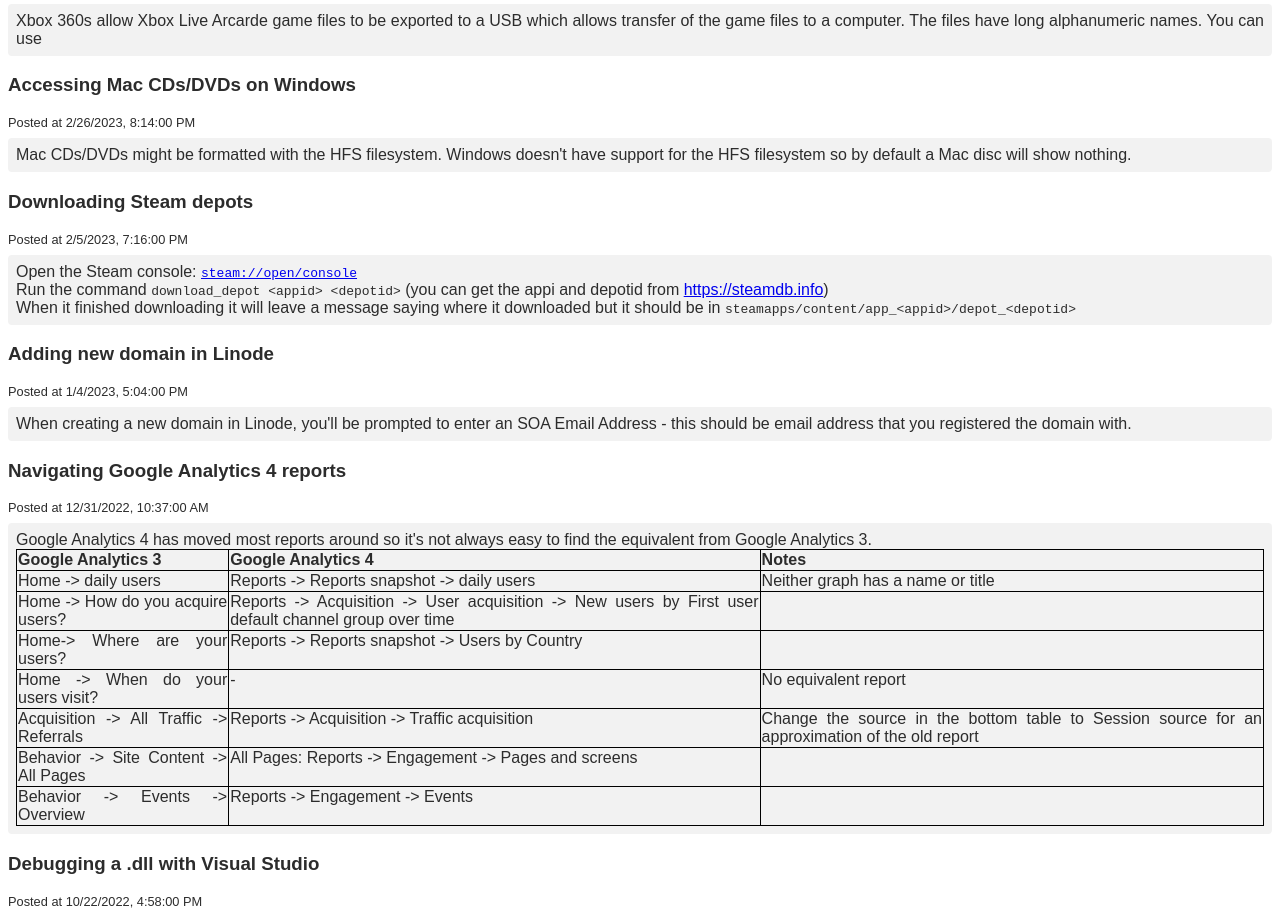
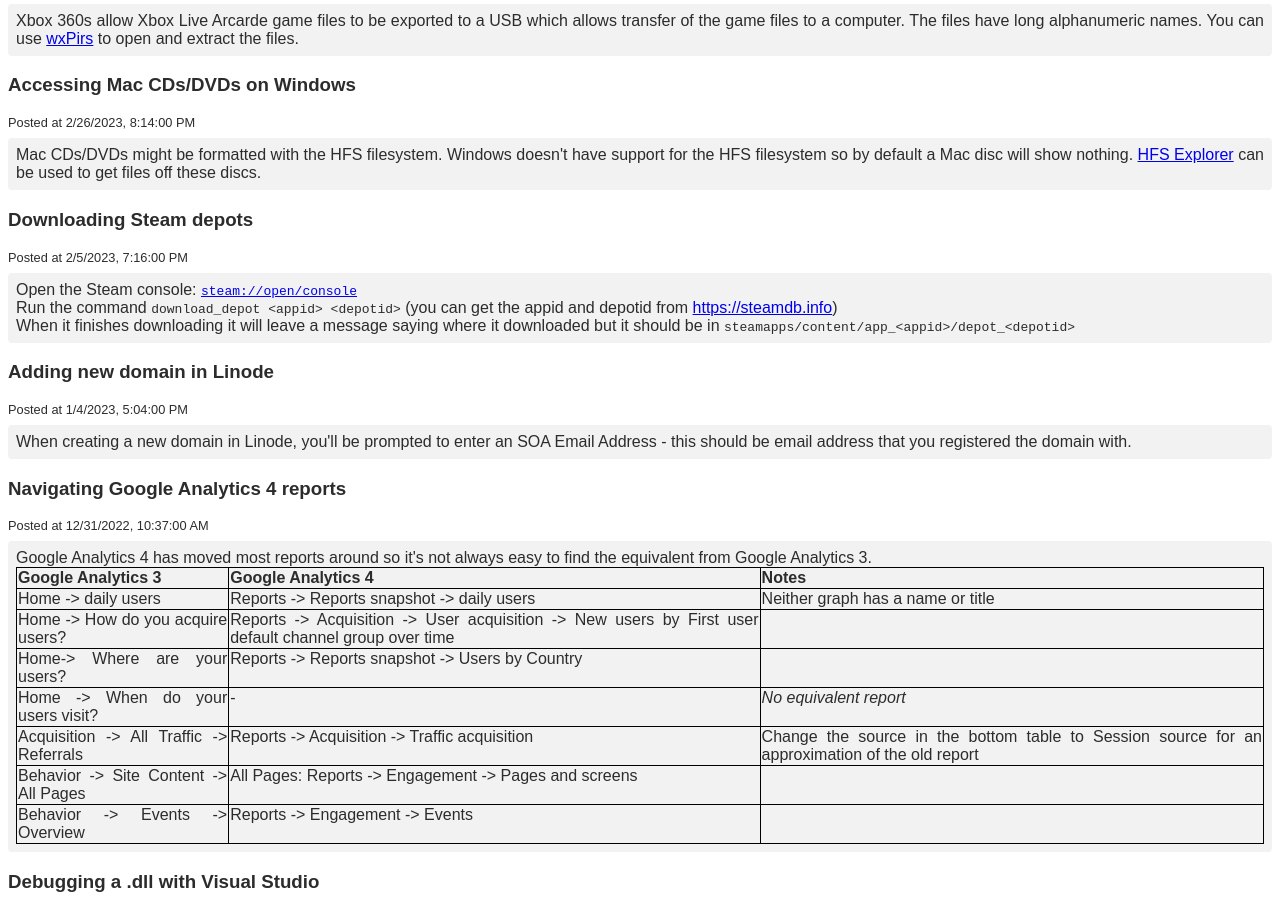
Before and after one commit to tschumann/tomschumann, a React app: page / in a window 1280 px wide. Shown: the part 1680-2593 px from the top of the page. Built offline with nearby package versions, Linux system fonts and the light colour scheme.

Commit message:
Fixed some mistakes.

```diff
--- a/posts.yaml
+++ b/posts.yaml
@@ -84,7 +84,7 @@
       <tr>
         <td>Home -> When do your users visit?</td>
         <td>-</td>
-        <td>No equivalent report</td>
+        <td><em>No equivalent report</em></td>
       </tr>
       <tr>
         <td>Acquisition -> All Traffic -> Referrals</td>
@@ -118,8 +118,8 @@
   time: '2023-02-05 19:16:00'
   body: |
     Open the Steam console: <code><a href="steam://open/console" target="_blank">steam://open/console</a></code><br/>
-    Run the command <code>download_depot &lt;appid&gt; &lt;depotid&gt;</code> (you can get the appi and depotid from <a href="https://steamdb.info" target="_blank">https://steamdb.info</a>)</code><br/>
-    When it finished downloading it will leave a message saying where it downloaded but it should be in <code>steamapps/content/app_&lt;appid&gt;/depot_&lt;depotid&gt;</code>
+    Run the command <code>download_depot &lt;appid&gt; &lt;depotid&gt;</code> (you can get the appid and depotid from <a href="https://steamdb.info" target="_blank">https://steamdb.info</a>)</code><br/>
+    When it finishes downloading it will leave a message saying where it downloaded but it should be in <code>steamapps/content/app_&lt;appid&gt;/depot_&lt;depotid&gt;</code>
   tags:
   - steam
 
@@ -127,7 +127,7 @@
   title: Accessing Mac CDs/DVDs on Windows
   time: '2023-02-26 20:14:00'
   body: |
-    Mac CDs/DVDs might be formatted with the HFS filesystem. Windows doesn't have support for the HFS filesystem so by default a Mac disc will show nothing. <a href="https://www.catacombae.org/hfsexplorer/" target="_blank>HFS Explorer</a> can be used to get files off these discs.
+    Mac CDs/DVDs might be formatted with the HFS filesystem. Windows doesn't have support for the HFS filesystem so by default a Mac disc will show nothing. <a href="https://www.catacombae.org/hfsexplorer/" target="_blank">HFS Explorer</a> can be used to get files off these discs.
   tags:
   - mac
 
@@ -135,7 +135,7 @@
   title: Opening Xbox Live Arcarde game files
   time: '2023-02-26 20:16:00'
   body: |
-    Xbox 360s allow Xbox Live Arcarde game files to be exported to a USB which allows transfer of the game files to a computer. The files have long alphanumeric names. You can use <a href="https://digiex.net/threads/wxpirs-extract-content-from-xbox-360-demos-video-dlc-and-arcade-game-containers.9464/" target="_blank>wxPirs</a> to open and extract the files.
+    Xbox 360s allow Xbox Live Arcarde game files to be exported to a USB which allows transfer of the game files to a computer. The files have long alphanumeric names. You can use <a href="https://digiex.net/threads/wxpirs-extract-content-from-xbox-360-demos-video-dlc-and-arcade-game-containers.9464/" target="_blank">wxPirs</a> to open and extract the files.
   tags:
   - xbox
 
--- a/src/components/application.jsx
+++ b/src/components/application.jsx
@@ -12,7 +12,7 @@
 	}
 
 	componentDidMount() {
-		fetch('/posts.yaml?_=0205')
+		fetch('/posts.yaml?_=2105')
 			.then((response) => {
 				return response.text();
 			})
--- a/src/index.jsx
+++ b/src/index.jsx
@@ -8,7 +8,7 @@
 	{
 		'id': 1,
 		'name': 'Sandbot',
-		'body': 'Sandbot is a Half-Life engine multiplayer bot. It is based on <a href="http://hpb-bot.bots-united.com/hpb_bot.html" target="_blank">HPB bot</a> and has been updated with support for more games and mods; support for modern versions of Visual C++ and gcc and tests. It is written in C and C++ for Windows and Linux.',
+		'body': 'Sandbot is a Half-Life engine multiplayer bot. It is based on <a href="http://hpb-bot.bots-united.com/hpb_bot.html" target="_blank">HPB bot</a> and has been updated with support for more games and mods; unit tests and support for modern versions of Visual C++ and gcc. It is written in C and C++ for Windows and Linux.',
 		'source_link': 'https://github.com/tschumann/sandbot',
 		'language': 'cpp'
 	},
@@ -22,7 +22,7 @@
 	{
 		'id': 3,
 		'name': 'foolsgoldsource',
-		'body': 'Fool\'s GoldSource is a stub/mock GoldSource engine to allow proper unit testing of GoldSource mods and plugins. It is written in C and C++ for Windows.',
+		'body': 'Fool\'s GoldSource is a stub/mock GoldSource engine to allow proper unit testing of GoldSource engiine mods and plugins. It is written in C and C++ for Windows.',
 		'source_link': 'https://github.com/tschumann/foolsgoldsource',
 		'language': 'cpp'
 	},
```
